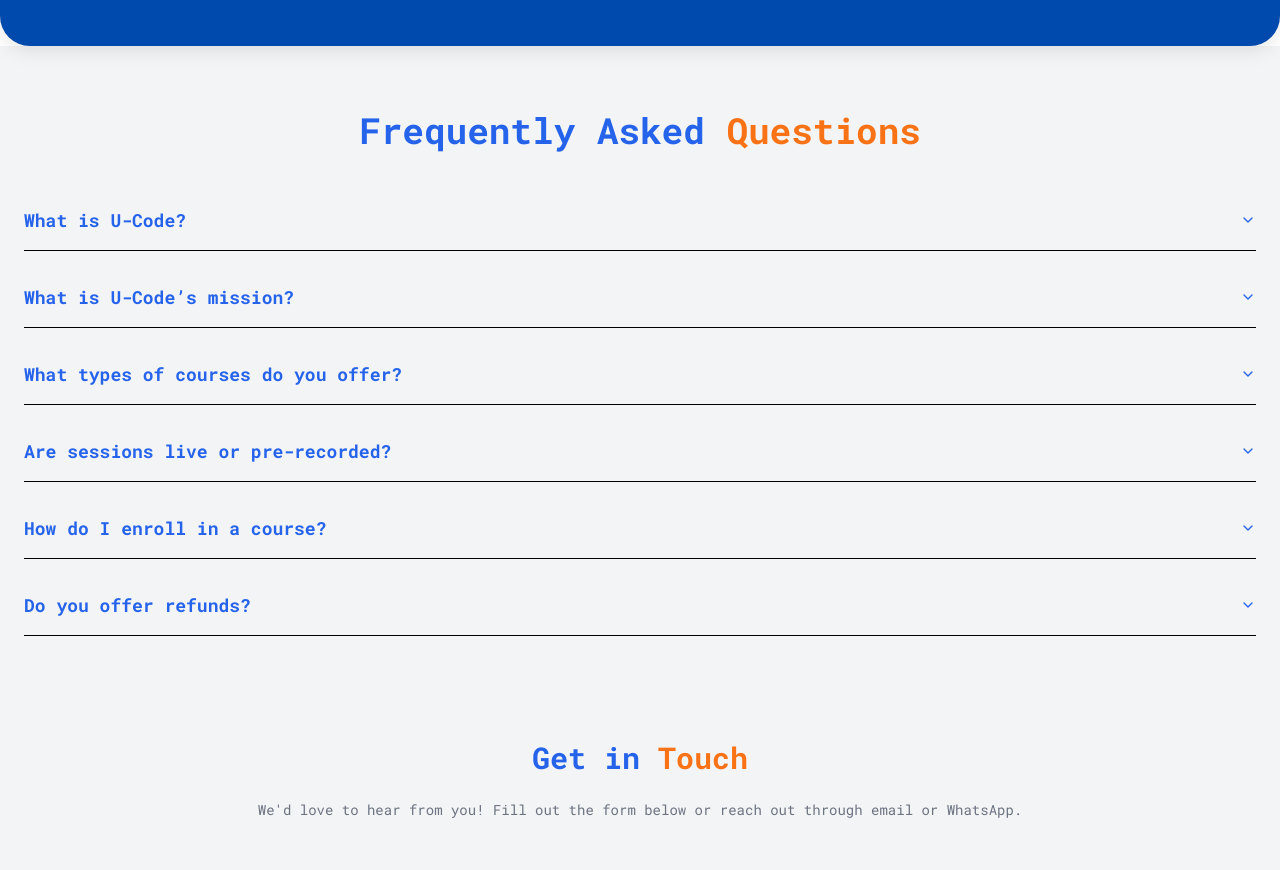
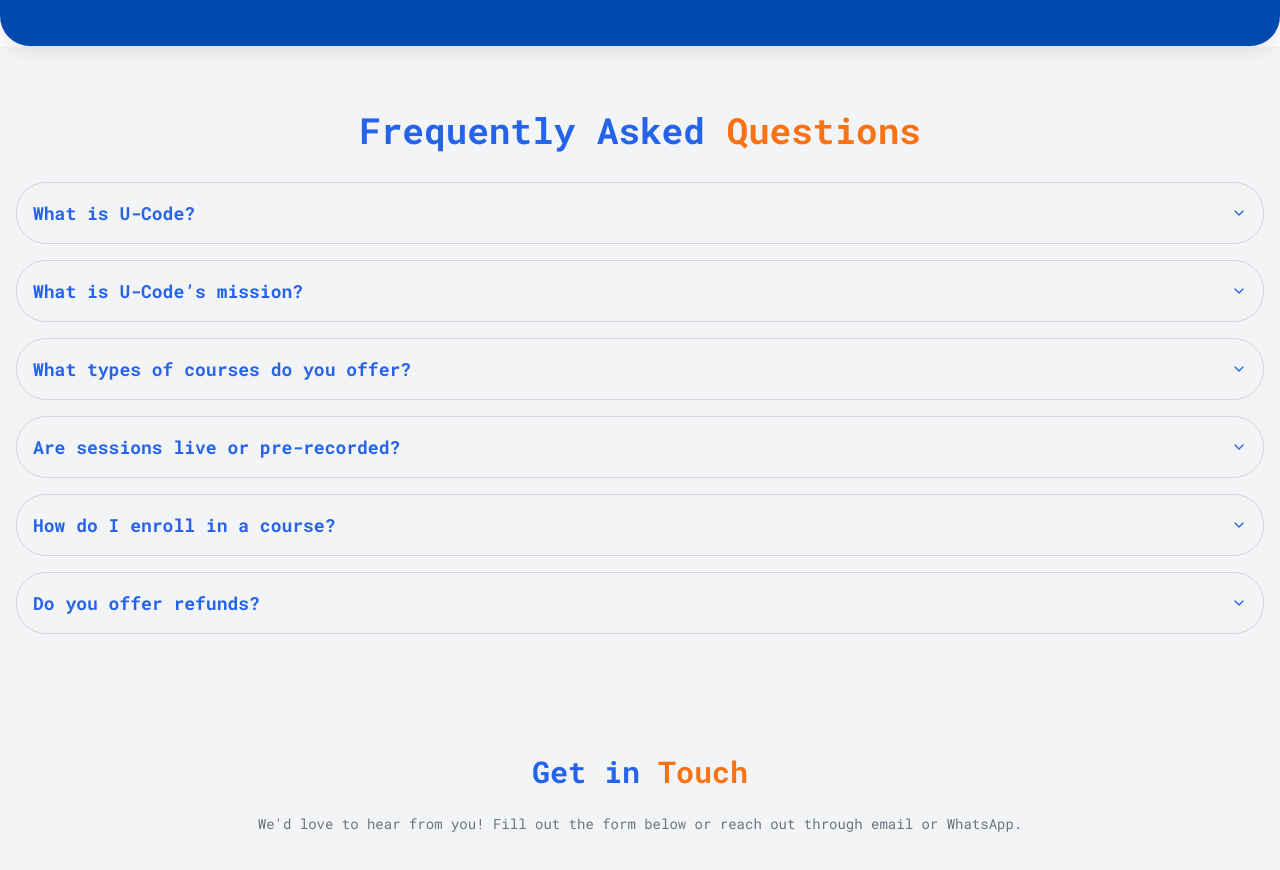
Before and after one commit to a-elhaag/ucode-website, a Next.js app: page / in a window 1280 px wide. Shown: the part 2638-3508 px from the top of the page. Built offline with nearby package versions, Linux system fonts and the light colour scheme; no server answers.

Commit message:
Refactor FAQ section to use local state for active question; replace faqData.js with faq.js for improved data management

```diff
--- a/src/components/Sections/FAQSection.js
+++ b/src/components/Sections/FAQSection.js
@@ -1,20 +1,52 @@
 "use client";
 
-import { Accordion, AccordionItem, AccordionTrigger, AccordionContent } from "@/components/ui/accordion";
-import faqData from "@/data/faqData";
+import { useState } from "react";
+import {
+    Accordion,
+    AccordionItem,
+    AccordionTrigger,
+    AccordionContent,
+} from "@/components/ui/accordion";
+import faqData from "@/data/faq";
 
 const FAQSection = () => {
+    const [activeIndex, setActiveIndex] = useState(null); // Track the active question
+
+    // Toggle the active question
+    const toggleActiveIndex = (index) => {
+        setActiveIndex(activeIndex === index ? null : index); // Close if already open
+    };
+
     return (
         <section className="py-16 bg-gray-100">
-            <div className="container mx-auto px-6">
-                <h2 className="text-4xl font-bold text-blue-600 text-center mb-10">
+            <div className="container mx-auto px-4">
+                <h2 className="text-4xl font-bold text-blue-600 text-center mb-8">
                     Frequently Asked <span className="text-orange-500">Questions</span>
                 </h2>
-                <Accordion type="single" collapsible className="space-y-4">
-                    {faqData.map((faq) => (
-                        <AccordionItem key={faq.id} value={`faq-${faq.id}`}>
-                            <AccordionTrigger className="text-lg font-semibold text-blue-600">{faq.question}</AccordionTrigger>
-                            <AccordionContent className="text-gray-600">{faq.answer}</AccordionContent>
+
+                {/* FAQ Accordion */}
+                <Accordion type="single" collapsible>
+                    {faqData.map((faq, index) => (
+                        <AccordionItem
+                            key={index}
+                            value={`faq-${index}`}
+                            className={`mb-4 border rounded-[30px] transition-colors ${activeIndex === index ? "border-orange-500" : "border-gray-300"
+                                }`}
+                        >
+                            <AccordionTrigger
+                                className={`text-lg font-semibold p-4 transition-colors ${activeIndex === index
+                                        ? "text-orange-500"
+                                        : "text-blue-600 hover:text-orange-500"
+                                    }`}
+                                onClick={() => toggleActiveIndex(index)}
+                            >
+                                {faq.question}
+                            </AccordionTrigger>
+                            {activeIndex === index && (
+                                <AccordionContent className="text-gray-600 mt-2 p-4">
+                                    {faq.answer}
+                                </AccordionContent>
+                            )}
                         </AccordionItem>
                     ))}
                 </Accordion>
--- a/src/components/Sections/TestimonialsSection.js
+++ b/src/components/Sections/TestimonialsSection.js
@@ -48,7 +48,7 @@
                         ? testimonials.slice(0, 1).map(({ id, name, feedback, photo }) => (
                             <Card
                                 key={id}
-                                className="p-12 m-4 border-2 shadow-md cursor-pointer transition-transform transform border-blue-600 hover:bg-[#F3F4F6] hover:scale-105 hover:shadow-orange-500 hover:border-orange-500"
+                                className="p-12 m-4 border-2 shadow-md cursor-pointer transition-transform transform border-blue-600 hover:bg-[#F3F4F6] hover:scale-105 hover:shadow-yellow-400 hover:border-yellow-400"
                                 style={{ borderRadius: "30px" }}
                             >
                                 <div className="flex flex-col items-center text-center">
@@ -65,7 +65,7 @@
                         : testimonials.slice(0, 3).map(({ id, name, feedback, photo }) => (
                             <Card
                                 key={id}
-                                className="p-12 m-4 border-2 shadow-md cursor-pointer transition-transform transform border-blue-600 hover:bg-[#F3F4F6] hover:scale-105 hover:shadow-orange-500 hover:border-orange-500"
+                                className="p-12 m-4 border-2 shadow-md cursor-pointer transition-transform transform border-blue-600  hover:scale-105 hover:shadow-yellow-400 hover:border-yellow-400"
                                 style={{ borderRadius: "30px" }}
                             >
                                 <div className="flex flex-col items-center text-center">
@@ -116,7 +116,7 @@
                             {testimonials.map(({ id, name, feedback, photo }) => (
                                 <Card
                                     key={id}
-                                    className="p-12 m-4 border-2 shadow-md cursor-pointer transition-transform transform border-blue-600 hover:bg-[#F3F4F6] hover:scale-105 hover:shadow-orange-500 hover:border-orange-500"
+                                    className="p-12 m-4 border-2 shadow-md cursor-pointer transition-transform transform border-blue-600  hover:scale-105 hover:shadow-yellow-400 hover:border-yellow-400"
                                     style={{ borderRadius: "30px" }}
                                 >
                                     <div className="flex flex-col items-center text-center">
```
Also changed, not shown: src/data/faq.js (renamed from src/data/faqData.js).
